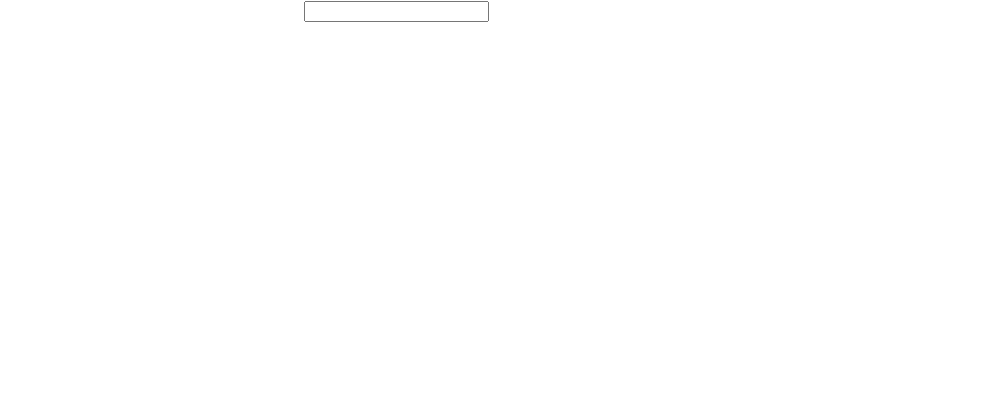
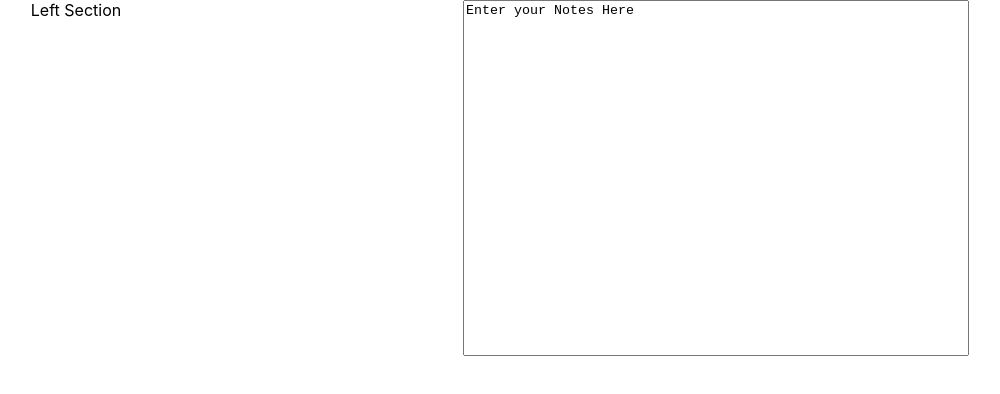
Before and after one commit to KartikHegde64bit/notefy, a React (Create React App) app: page / in a window 1280 px wide. Shown: the top 394 px of the page, without its empty margins (244-1244 px from the left). Built offline with nearby package versions, Linux system fonts and the light colour scheme.

Commit message:
textarea added

```diff
--- a/package.json
+++ b/package.json
@@ -3,12 +3,15 @@
   "version": "0.1.0",
   "private": true,
   "dependencies": {
+    "@emotion/react": "^11.11.3",
+    "@emotion/styled": "^11.11.0",
+    "@mui/material": "^5.15.6",
     "@testing-library/jest-dom": "^5.17.0",
     "@testing-library/react": "^13.4.0",
     "@testing-library/user-event": "^13.5.0",
     "react": "^18.2.0",
     "react-dom": "^18.2.0",
-    "react-scripts": "5.0.1",
+    "react-scripts": "^5.0.1",
     "web-vitals": "^2.1.4"
   },
   "scripts": {
--- a/src/App.js
+++ b/src/App.js
@@ -5,9 +5,15 @@ import NoteCard from './js/NoteCard.js';
 function App() {
   return (
     <div className="App">
-        <NoteCard>
-
-        </NoteCard>
+        <div style={{width: "100%"}}>
+            <div style={{width: "50%", height: "100px", float:"left"}}>
+                Left Section
+            </div>
+            <div style={{width: "50%", height: "100px", float: "right"}}>
+                <NoteCard>
+                </NoteCard>
+            </div>
+        </div>
     </div>
   );
 }
--- a/src/js/TextComp.js
+++ b/src/js/TextComp.js
@@ -1,8 +1,20 @@
-function TextComp(){
+import { useState } from "react";
+function TextComp(props){
+    let [innerData, setInnerTextData] = useState(props.textData || "Enter your Notes Here");
+    const updateInnerTextData = function(event){
+        let value = event.target? event.target.value: null;
+        if(value || value === ""){
+            setInnerTextData(value);
+        }
+    };
     return(
-        <input type="text">
-
-        </input>
+        <textarea
+            type="text"
+            id="textInputField"
+            style={{height: "350px", width: "500px", textAlign: "left", resize: 'none'}}
+            value={innerData}
+            onChange={updateInnerTextData}>
+        </textarea>
     );
 }
 export default TextComp;
```
Also changed, not shown: 1 other file (tests, documents, lock files or other folders).
